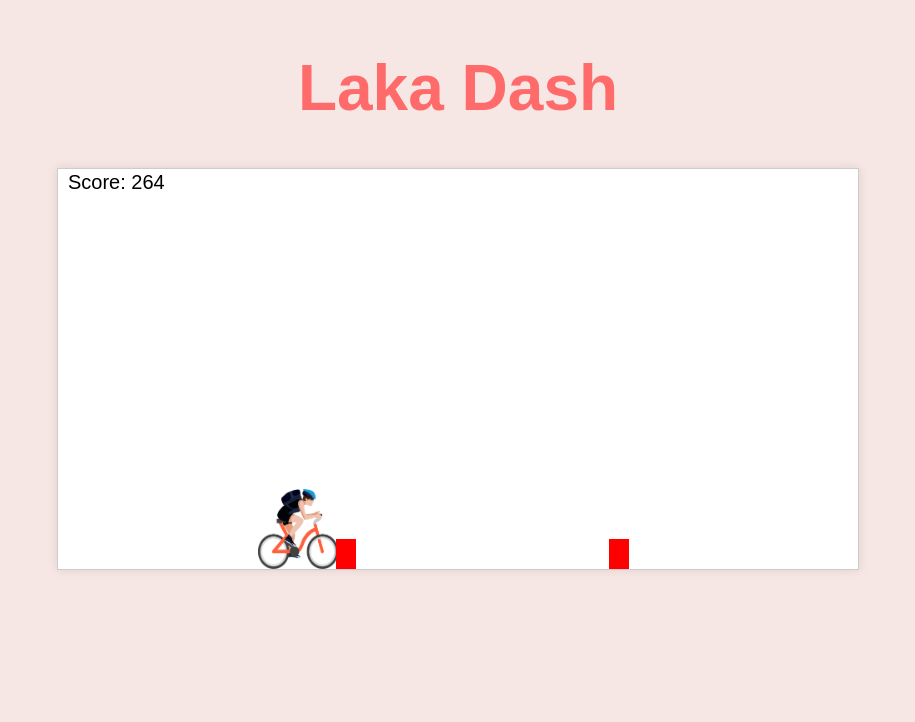
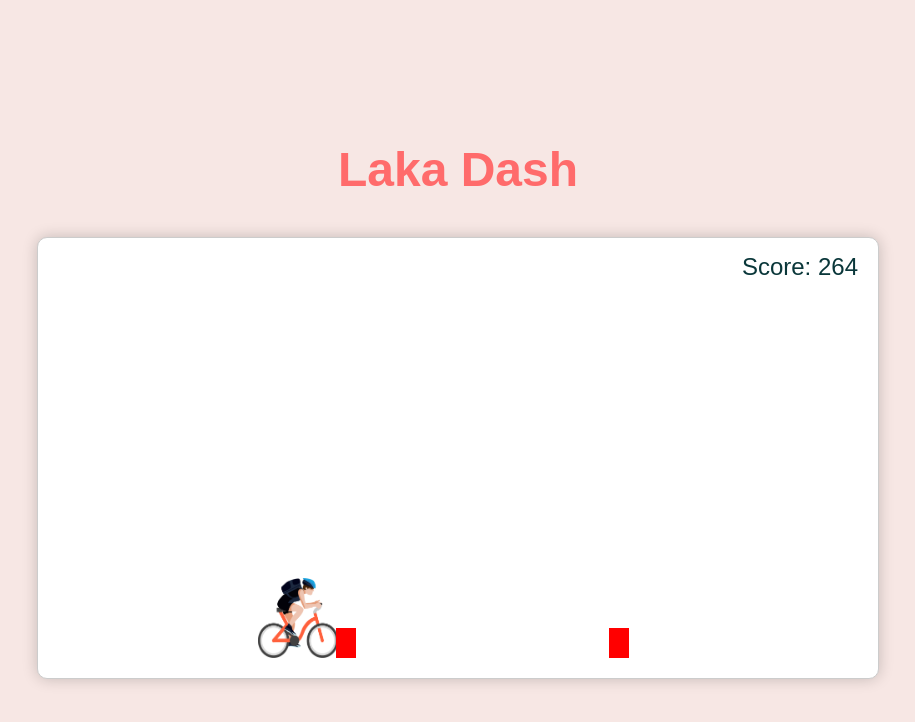
Before and after one commit to lucy-randewich/laka-dash, a website with bundled scripts: page public/index.html in a window 1280 px wide. Shown: the whole page, without its empty margins (182-1097 px from the left). Built offline with nearby package versions, Linux system fonts and the light colour scheme; files whose address does not match are found by name.

Commit message:
move score position

```diff
--- a/public/index.html
+++ b/public/index.html
@@ -11,6 +11,7 @@
         <h1 class="game-title">Laka Dash</h1>
         <div id="gameContainer">
             <canvas id="gameCanvas" width="800" height="400"></canvas>
+            <div class="score" id="scoreDisplay">Score: 0</div>
         </div>
     </div>
     <script src="../dist/index.js" type="module"></script>
--- a/public/styles.css
+++ b/public/styles.css
@@ -1,11 +1,11 @@
-/* STYLE SHEET TO MIMIC LAKA'S BRANDING */
-
-
+/* Base styles */
 body {
     display: flex;
+    flex-direction: column;
     justify-content: center;
     align-items: center;
-    margin: 80;
+    height: 100vh;
+    margin: 0;
     background-color: #F7E7E4;
     font-family: Arial, sans-serif;
     color: #0A373A;
@@ -16,25 +16,43 @@ body {
     flex-direction: column;
     justify-content: center;
     align-items: center;
+    width: 100%;
 }
 
 #gameContainer {
+    position: relative; /* Ensure positioning context for the score */
     display: flex;
     justify-content: center;
     align-items: center;
     border: 1px solid #ccc;
     background-color: #FFFFFF;
-    box-shadow: 0 0 10px rgba(0, 0, 0, 0.1);
+    box-shadow: 0 0 15px rgba(0, 0, 0, 0.2);
+    border-radius: 10px;
+    padding: 20px;
+    margin-top: 20px;
 }
 
 canvas {
     display: block;
+    border-radius: 10px;
 }
 
 .game-title {
-    font-size: 4em;
+    font-size: 3em;
     color: #FF6B6B;
-    margin: 40;
-    padding: 0;
+    margin: 0;
+    padding: 20px 0;
     text-align: center;
 }
+
+.score {
+    position: absolute;
+    top: 10px; /* Adjust to your preference */
+    right: 10px; /* Adjust to your preference */
+    font-size: 1.5em;
+    color: #0A373A;
+    background-color: rgba(255, 255, 255, 0.8);
+    padding: 5px 10px;
+    border-radius: 5px;
+    z-index: 10; /* Ensure it appears above the canvas */
+}
--- a/src/game.ts
+++ b/src/game.ts
@@ -15,11 +15,13 @@ export class Game {
     private score: number = 0;
     private obstacleSpawnInterval: number = 1500;
     private lastObstacleSpawnTime: number = 0;
+    private scoreDisplay: HTMLElement;
 
     constructor(canvas: HTMLCanvasElement) {
         this.canvas = canvas;
         this.ctx = canvas.getContext('2d')!;
         this.cyclist = new Cyclist(canvas.width / 4, canvas.height - 60, canvas.height);
+        this.scoreDisplay = document.getElementById('scoreDisplay')!;
     }
 
     start() {
@@ -66,6 +68,7 @@ export class Game {
 
         // Increment score
         this.score += 1;
+        this.scoreDisplay.innerText = `Score: ${this.score}`;
     }
 
     draw() {
@@ -75,11 +78,6 @@ export class Game {
         // Draw cyclist and obstacles
         this.cyclist.draw(this.ctx);
         this.obstacles.forEach(obstacle => obstacle.draw(this.ctx));
-
-        // Draw score
-        this.ctx.fillStyle = 'black';
-        this.ctx.font = '20px Arial';
-        this.ctx.fillText(`Score: ${this.score}`, 10, 20);
     }
 
     gameOver() {
```
Also changed, not shown: dist/game.js, dist/index.html, 4 other files.
